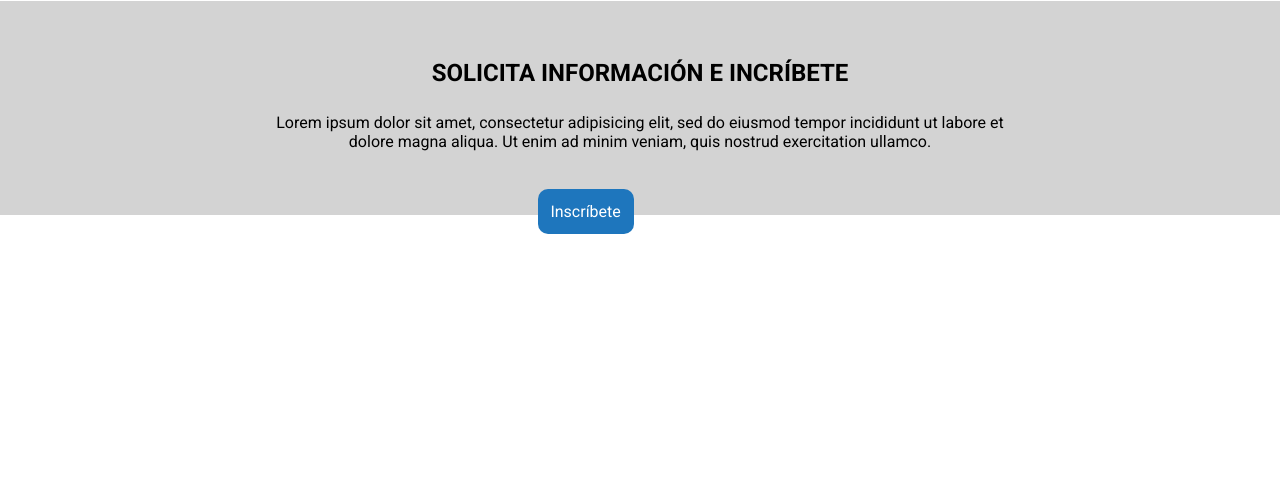
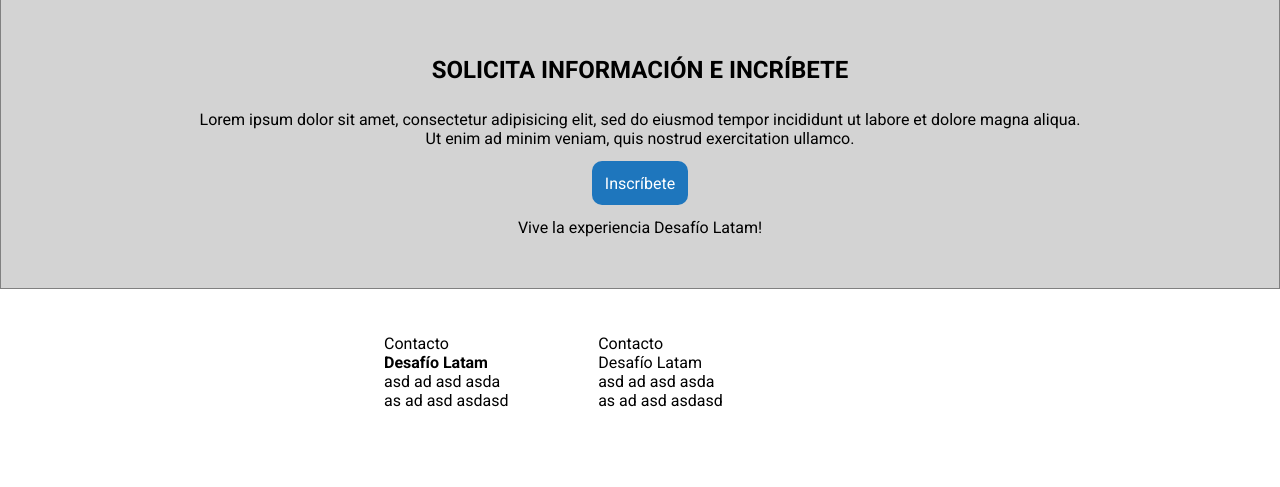
Before and after one commit to nicoalamo/S02P02, a plain HTML site: page index.html in a window 1280 px wide. Shown: the part 1236-1723 px from the top of the page. Before the commit the page ends 1470 px from the top, so only its background shows below. Drawn offline with Linux system fonts and the light colour scheme.

Commit message:
Modified index.html

```diff
--- a/index.html
+++ b/index.html
@@ -117,13 +117,17 @@
 
       .section2 img{
         width: 30%;
+        margin:0;
+        display: inherit;
+        margin: auto;
       }
 
       .section3{
         text-align: center;
         background-color: lightgrey;
         padding-top: 3%;
-        padding-bottom: 3%;
+        padding-bottom: 2%;
+        border: 1px solid grey;
       }
 
       .section3 h2{
@@ -131,7 +135,7 @@
 
       .section3 p{
         margin-top: 2%;
-        padding: 0 20%;
+        padding: 0 15%;
         margin-bottom: 2%
       }
 
@@ -141,13 +145,38 @@
         padding: 1%;
         border-radius: 10px;
         color: white;
-        float: left;
-        left: auto;
         background-color: #1E76BD;
-        margin-left: 42%;
       }
 
+      .section4 {
+        padding-left: 30%;
+        border-bottom: 1px solid grey;
+        height: 200px;
+      }
 
+      .contacto1{
+        padding-top: 5%;
+        float: left;
+      }
+
+      .contacto1 p{
+        padding: 0;
+        margin: 0;
+      }
+
+      #DL{
+        font-weight: bold;
+      }
+
+      .contacto2{
+        margin-left: 10%;
+        padding-top: 5%;
+        float: left;
+      }
+      .contacto2 p{
+        padding: 0;
+        margin: 0;
+      }
 
 
     </style>
@@ -192,10 +221,24 @@
 
       <h2>SOLICITA INFORMACIÓN E INCRÍBETE</h2>
       <p>Lorem ipsum dolor sit amet, consectetur adipisicing elit, sed do eiusmod tempor incididunt ut labore et dolore magna aliqua. Ut enim ad minim veniam, quis nostrud exercitation ullamco.</p>
-      <div class="button3">Inscríbete</div>
-
+      <span class="button3">Inscríbete</span>
+      <p>Vive la experiencia Desafío Latam!</p>
     </section>
 
+    <section class="section4">
+      <div class="contacto1">
+        <p>Contacto</p>
+        <p id="DL">Desafío Latam</p>
+        <p>asd ad asd asda</p>
+        <p>as ad asd asdasd </p>
+      </div>
+      <div class="contacto2">
+        <p>Contacto</p>
+        <p>Desafío Latam</p>
+        <p>asd ad asd asda</p>
+        <p>as ad asd asdasd </p>
+      </div>
+    </section>
 
   </body>
 </html>
```
